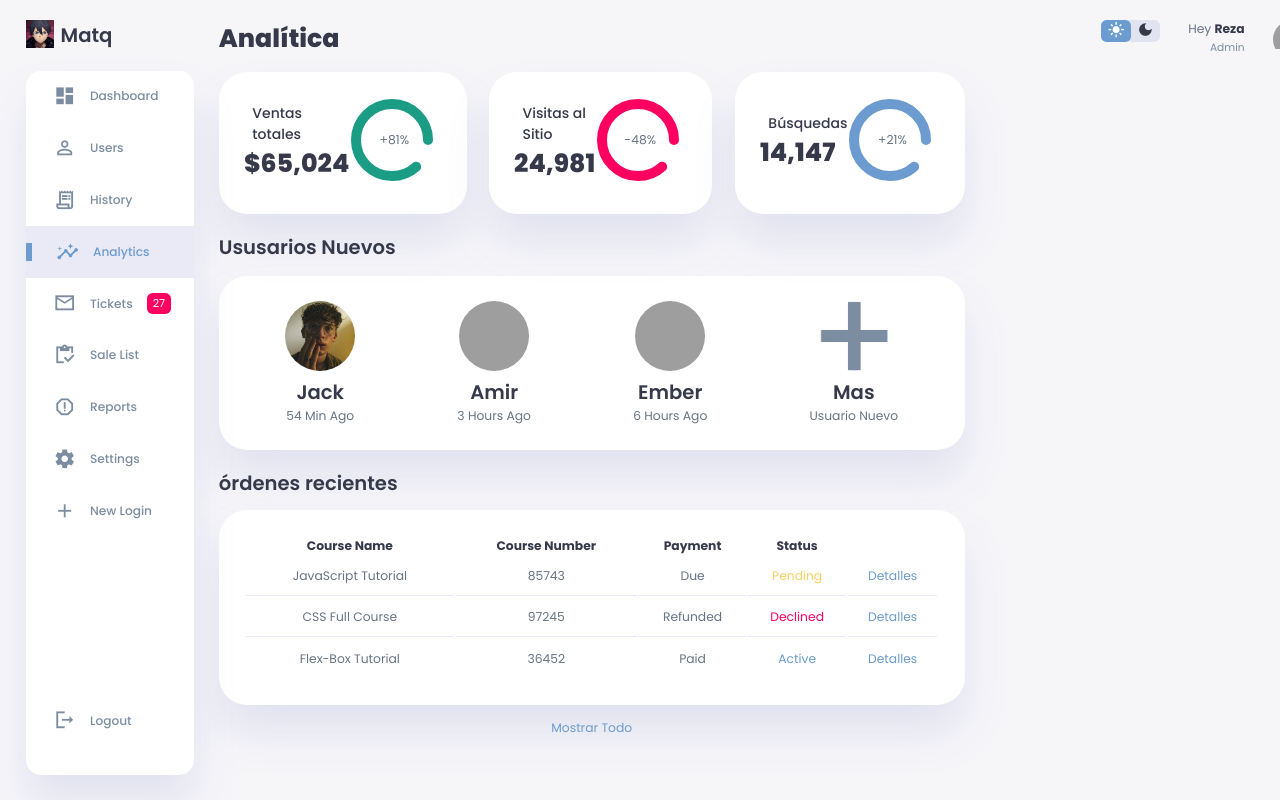
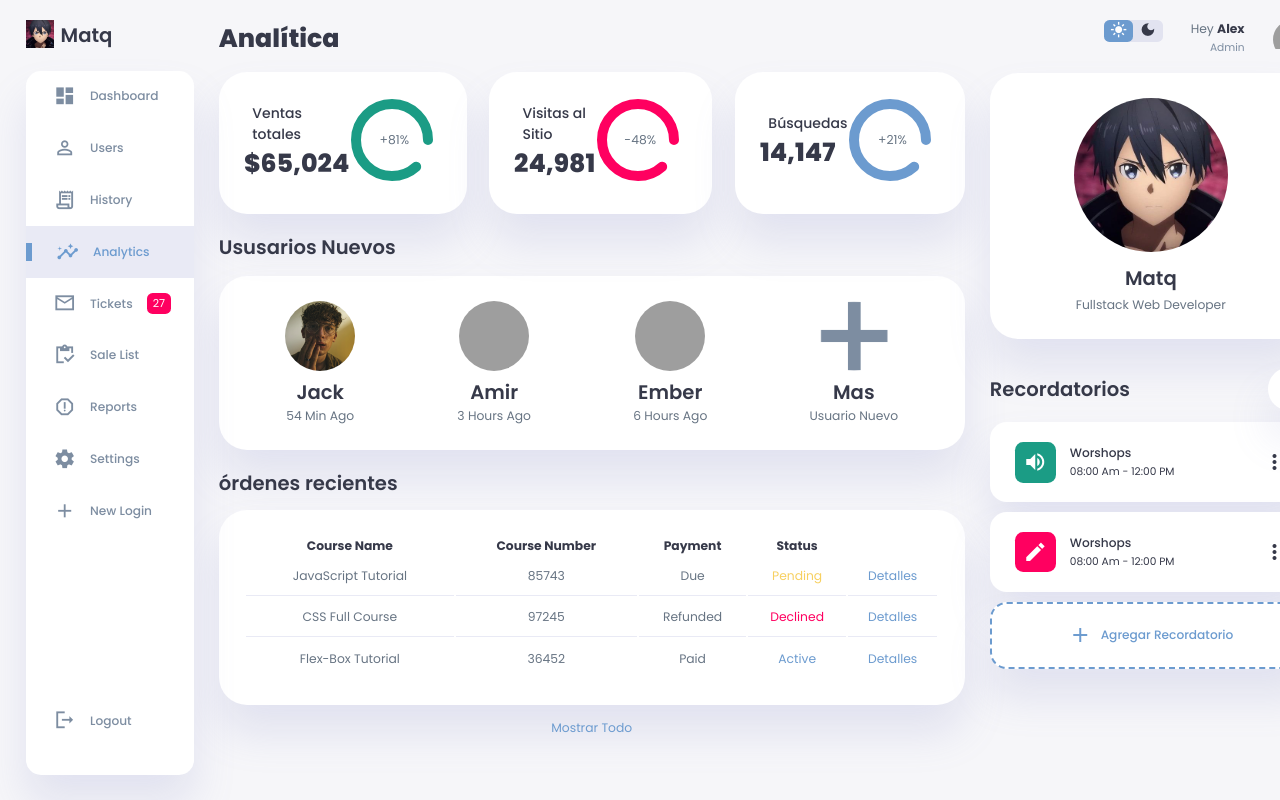
Before and after one commit to 02Alexis/Admin-dashboard, a plain HTML site: page index.html in a window 1280 px wide. Shown: the top 800 px of the page. Drawn offline with Linux system fonts and the light colour scheme; grey boxes are pictures that could not be loaded.

Commit message:
finalizando el nav con sus demas sesiones

```diff
--- a/index.html
+++ b/index.html
@@ -191,7 +191,7 @@
 
           <div class="profile">
             <div class="info">
-              <p>Hey <b>Reza</b></p>
+              <p>Hey <b>Alex</b></p>
               <small class="text-muted"> Admin </small>
             </div>
             <div class="profile-photo">
@@ -200,6 +200,56 @@
           </div>
         </div>
         <!-- End of Nav -->
+
+        <div class="user-profile">
+          <div class="logo">
+            <img src="images/logo.jpg" />
+            <h2>Matq</h2>
+            <p>Fullstack Web Developer</p>
+          </div>
+        </div>
+
+        <div class="reminders">
+          <div class="header">
+            <h2>Recordatorios</h2>
+            <span class="material-icons-sharp"> notifications_none </span>
+          </div>
+
+          <div class="notification">
+            <div class="icon">
+              <span class="material-icons-sharp"> volume_up </span>
+            </div>
+
+            <div class="content">
+              <div class="info">
+                <h3>Worshops</h3>
+                <small class="text_muted"> 08:00 Am - 12:00 PM </small>
+              </div>
+              <span class="material-icons-sharp"> more_vert </span>
+            </div>
+          </div>
+
+          <div class="notification deactive">
+            <div class="icon">
+              <span class="material-icons-sharp"> edit </span>
+            </div>
+
+            <div class="content">
+              <div class="info">
+                <h3>Worshops</h3>
+                <small class="text_muted"> 08:00 Am - 12:00 PM </small>
+              </div>
+              <span class="material-icons-sharp"> more_vert </span>
+            </div>
+          </div>
+
+          <div class="notification add-reminder">
+            <div>
+              <span class="material-icons-sharp"> add </span>
+              <h3>Agregar Recordatorio</h3>
+            </div>
+          </div>
+        </div>
       </div>
       <!-- End of Right Section -->
     </div>
--- a/style.css
+++ b/style.css
@@ -442,4 +442,107 @@ main .recent-orders a {
   overflow: hidden;
 }
 
+.right-section .user-profile {
+  display: flex;
+  justify-content: center;
+  text-align: center;
+  margin-top: 1rem;
+  background-color: var(--color-white);
+  padding: var(--card-padding);
+  border-radius: var(--card-border-radius);
+  box-shadow: var(--box-shadow);
+  cursor: pointer;
+  transition: all 0.3s ease;
+}
+
+.right-section .user-profile:hover {
+  box-shadow: none;
+}
+
+.right-section .user-profile img {
+  width: 11rem;
+  height: auto;
+  margin-bottom: 0.8rem;
+  border-radius: 50%;
+}
+
+.right-section .user-profile h2 {
+  margin-bottom: 0.2rem;
+}
+
+.right-section .reminders {
+  margin-top: 2rem;
+}
+
+.right-section .reminders .header {
+  display: flex;
+  align-items: center;
+  justify-content: space-between;
+  margin-bottom: 0.8rem;
+}
+
+.right-section .reminders .header span {
+  padding: 10px;
+  box-shadow: var(--box-shadow);
+  background-color: var(--color-white);
+  border-radius: 50%;
+}
+
+.right-section .reminders .notification {
+  background-color: var(--color-white);
+  display: flex;
+  align-items: center;
+  gap: 1rem;
+  margin-bottom: 0.7rem;
+  padding: 1.4rem var(--card-padding);
+  border-radius: var(--border-radius-2);
+  box-shadow: var(--box-shadow);
+  cursor: pointer;
+  transition: all 0.3s ease;
+}
+
+.right-section .reminders .notification:hover {
+  box-shadow: none;
+}
+
+.right-section .reminders .notification .content {
+  display: flex;
+  justify-content: space-between;
+  align-items: center;
+  margin: 0;
+  width: 100%;
+}
+
+.right-section .reminders .notification .icon {
+  padding: 0.6rem;
+  color: var(--color-white);
+  background-color: var(--color-success);
+  border-radius: 20%;
+  display: flex;
+}
+
+.right-section .reminders .notification.deactive .icon {
+  background-color: var(--color-danger);
+}
+
+.right-section .reminders .add-reminder {
+  background-color: var(--color-white);
+  border: 2px dashed var(--color-primary);
+  color: var(--color-primary);
+  display: flex;
+  align-items: center;
+  justify-content: center;
+  cursor: pointer;
+}
+
+.right-section .reminders .add-reminder:hover {
+  background-color: var(--color-primary);
+  color: white;
+}
+
+.right-section .reminders .add-reminder div {
+  display: flex;
+  align-items: center;
+  gap: 0.6rem;
+}
 /* <!-- End of Right Section --> */
```
